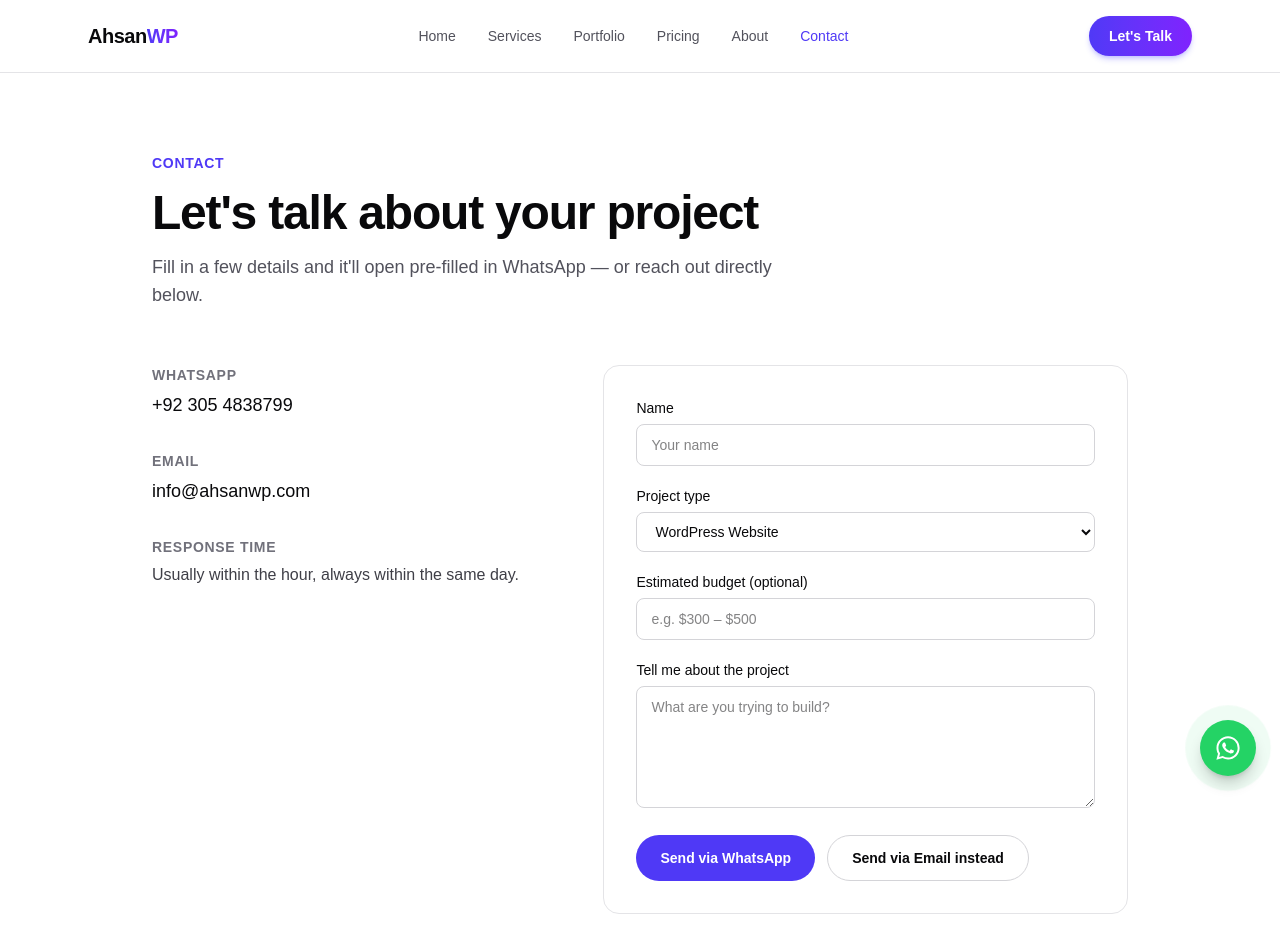
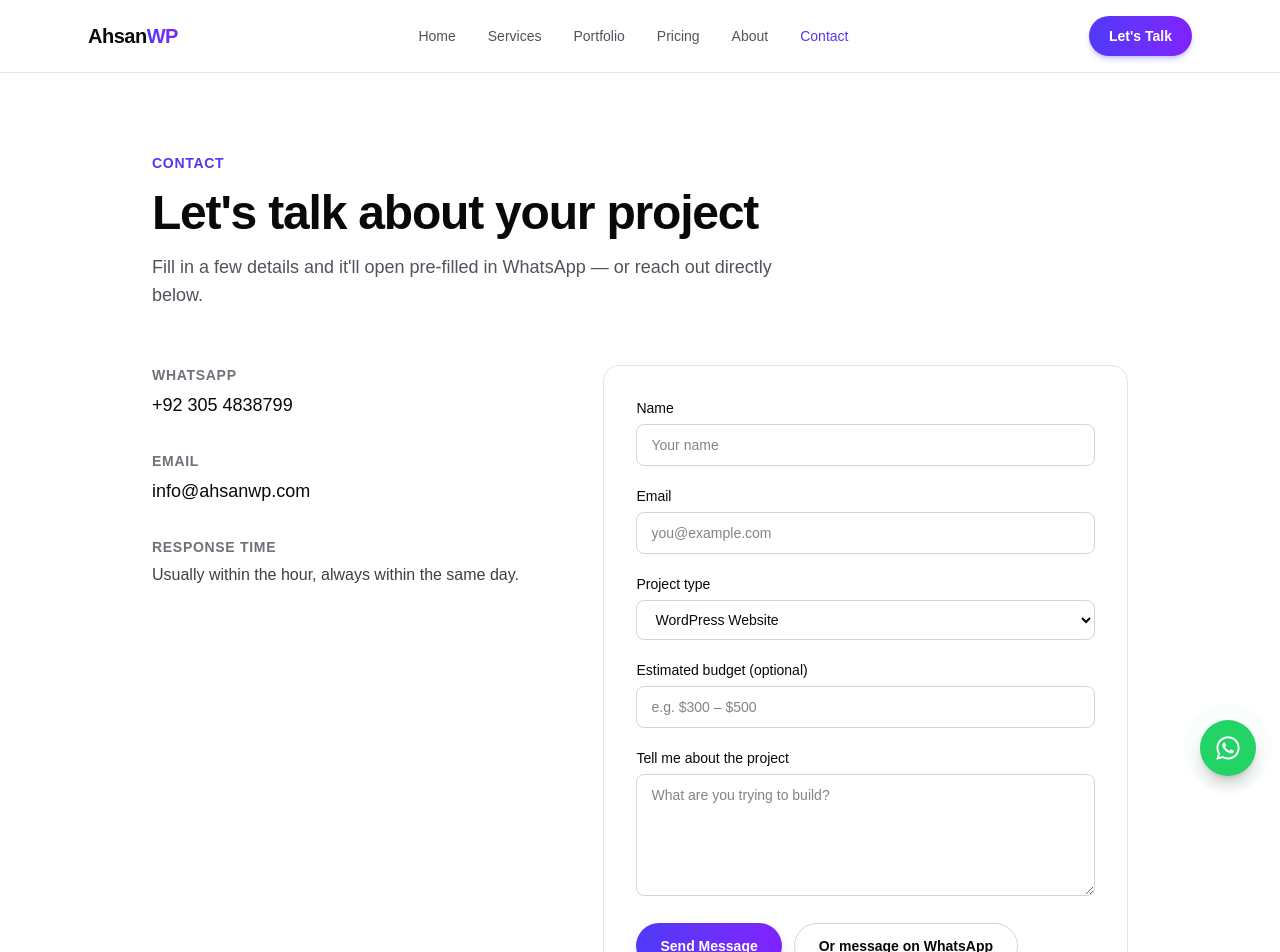
Before and after one commit to Ahsanwd/ahsanwp-site, a Next.js app: page /contact in a window 1280 px wide. Shown: the top 952 px of the page. Built offline with nearby package versions, Linux system fonts and the light colour scheme.

Commit message:
Add automated contact form email delivery via Resend
Form now POSTs to /api/contact, which sends the submission to
CONTACT_EMAIL_TO via Resend with reply-to set to the visitor's email.
WhatsApp kept as a fallback option on the same form.

```diff
--- a/package.json
+++ b/package.json
@@ -12,7 +12,8 @@
     "framer-motion": "^12.42.2",
     "next": "16.2.11",
     "react": "19.2.4",
-    "react-dom": "19.2.4"
+    "react-dom": "19.2.4",
+    "resend": "^6.18.0"
   },
   "devDependencies": {
     "@tailwindcss/postcss": "^4",
--- /dev/null
+++ b/src/app/api/contact/route.ts
@@ -0,0 +1,50 @@
+import { NextResponse } from "next/server";
+import { Resend } from "resend";
+
+const resend = new Resend(process.env.RESEND_API_KEY);
+const TO_EMAIL = process.env.CONTACT_EMAIL_TO ?? "ahsanspo@gmail.com";
+
+export async function POST(request: Request) {
+  const body = await request.json();
+  const { name, email, projectType, budget, message } = body as {
+    name?: string;
+    email?: string;
+    projectType?: string;
+    budget?: string;
+    message?: string;
+  };
+
+  if (!name || !email || !message) {
+    return NextResponse.json(
+      { error: "Name, email, and message are required." },
+      { status: 400 }
+    );
+  }
+
+  try {
+    await resend.emails.send({
+      from: "AhsanWP Contact Form <onboarding@resend.dev>",
+      to: [TO_EMAIL],
+      replyTo: email,
+      subject: `New project inquiry: ${projectType || "General"} — ${name}`,
+      text: [
+        `Name: ${name}`,
+        `Email: ${email}`,
+        `Project type: ${projectType || "Not specified"}`,
+        budget ? `Budget: ${budget}` : null,
+        "",
+        "Message:",
+        message,
+      ]
+        .filter(Boolean)
+        .join("\n"),
+    });
+
+    return NextResponse.json({ ok: true });
+  } catch {
+    return NextResponse.json(
+      { error: "Failed to send message. Please try WhatsApp instead." },
+      { status: 502 }
+    );
+  }
+}
--- a/src/components/ContactForm.tsx
+++ b/src/components/ContactForm.tsx
@@ -1,17 +1,22 @@
 "use client";
 
 import { useState } from "react";
-import { SITE, whatsappLink } from "@/lib/constants";
+import { whatsappLink } from "@/lib/constants";
+
+type Status = "idle" | "sending" | "sent" | "error";
 
 export default function ContactForm() {
   const [name, setName] = useState("");
+  const [email, setEmail] = useState("");
   const [projectType, setProjectType] = useState("WordPress Website");
   const [budget, setBudget] = useState("");
   const [message, setMessage] = useState("");
+  const [status, setStatus] = useState<Status>("idle");
 
-  const buildMessage = () =>
+  const buildWhatsAppMessage = () =>
     [
       `Hi! My name is ${name || "..."}.`,
+      email ? `Email: ${email}` : null,
       `Project type: ${projectType}`,
       budget ? `Budget: ${budget}` : null,
       message ? `Details: ${message}` : null,
@@ -19,14 +24,39 @@
       .filter(Boolean)
       .join("\n");
 
-  const handleSubmit = (e: React.FormEvent) => {
+  const handleSubmit = async (e: React.FormEvent) => {
     e.preventDefault();
-    window.open(whatsappLink(buildMessage()), "_blank", "noopener,noreferrer");
+    setStatus("sending");
+
+    try {
+      const res = await fetch("/api/contact", {
+        method: "POST",
+        headers: { "Content-Type": "application/json" },
+        body: JSON.stringify({ name, email, projectType, budget, message }),
+      });
+
+      if (!res.ok) throw new Error("Request failed");
+      setStatus("sent");
+    } catch {
+      setStatus("error");
+    }
   };
 
-  const mailHref = `mailto:${SITE.email}?subject=${encodeURIComponent(
-    `Project inquiry: ${projectType}`
-  )}&body=${encodeURIComponent(buildMessage())}`;
+  if (status === "sent") {
+    return (
+      <div className="flex flex-col items-center justify-center rounded-xl bg-emerald-50 p-8 text-center dark:bg-emerald-950/30">
+        <div className="flex h-12 w-12 items-center justify-center rounded-full bg-emerald-100 text-emerald-600 dark:bg-emerald-900">
+          <svg width="24" height="24" viewBox="0 0 24 24" fill="none">
+            <path d="M20 6L9 17l-5-5" stroke="currentColor" strokeWidth="2.5" strokeLinecap="round" strokeLinejoin="round" />
+          </svg>
+        </div>
+        <h3 className="mt-4 text-lg font-semibold text-zinc-950 dark:text-white">Message sent</h3>
+        <p className="mt-1 text-sm text-zinc-600 dark:text-zinc-400">
+          Thanks, {name.split(" ")[0] || "there"}! I&apos;ll get back to you soon.
+        </p>
+      </div>
+    );
+  }
 
   return (
     <form onSubmit={handleSubmit} className="space-y-5">
@@ -41,6 +71,21 @@
           required
           className="mt-1.5 w-full rounded-lg border border-zinc-300 px-3.5 py-2.5 text-sm text-zinc-950 focus:border-indigo-500 focus:outline-none focus:ring-1 focus:ring-indigo-500 dark:border-zinc-700 dark:bg-zinc-900 dark:text-white"
           placeholder="Your name"
+        />
+      </div>
+
+      <div>
+        <label htmlFor="email" className="block text-sm font-medium text-zinc-950 dark:text-white">
+          Email
+        </label>
+        <input
+          id="email"
+          type="email"
+          value={email}
+          onChange={(e) => setEmail(e.target.value)}
+          required
+          className="mt-1.5 w-full rounded-lg border border-zinc-300 px-3.5 py-2.5 text-sm text-zinc-950 focus:border-indigo-500 focus:outline-none focus:ring-1 focus:ring-indigo-500 dark:border-zinc-700 dark:bg-zinc-900 dark:text-white"
+          placeholder="you@example.com"
         />
       </div>
 
@@ -91,18 +136,27 @@
         />
       </div>
 
+      {status === "error" && (
+        <p className="text-sm text-red-600 dark:text-red-400">
+          Something went wrong sending that. Try WhatsApp below instead.
+        </p>
+      )}
+
       <div className="flex flex-col gap-3 sm:flex-row">
         <button
           type="submit"
-          className="rounded-full bg-indigo-600 px-6 py-3 text-sm font-semibold text-white transition-colors hover:bg-indigo-500"
+          disabled={status === "sending"}
+          className="rounded-full bg-gradient-to-r from-indigo-600 to-violet-600 px-6 py-3 text-sm font-semibold text-white shadow-lg shadow-indigo-500/30 transition-transform hover:scale-105 disabled:cursor-not-allowed disabled:opacity-60 disabled:hover:scale-100"
         >
-          Send via WhatsApp
+          {status === "sending" ? "Sending…" : "Send Message"}
         </button>
         <a
-          href={mailHref}
+          href={whatsappLink(buildWhatsAppMessage())}
+          target="_blank"
+          rel="noopener noreferrer"
           className="rounded-full border border-zinc-300 px-6 py-3 text-center text-sm font-semibold text-zinc-950 transition-colors hover:bg-zinc-100 dark:border-zinc-700 dark:text-white dark:hover:bg-zinc-900"
         >
-          Send via Email instead
+          Or message on WhatsApp
         </a>
       </div>
     </form>
```
Also changed, not shown: 2 other files (tests, documents, lock files or other folders).
